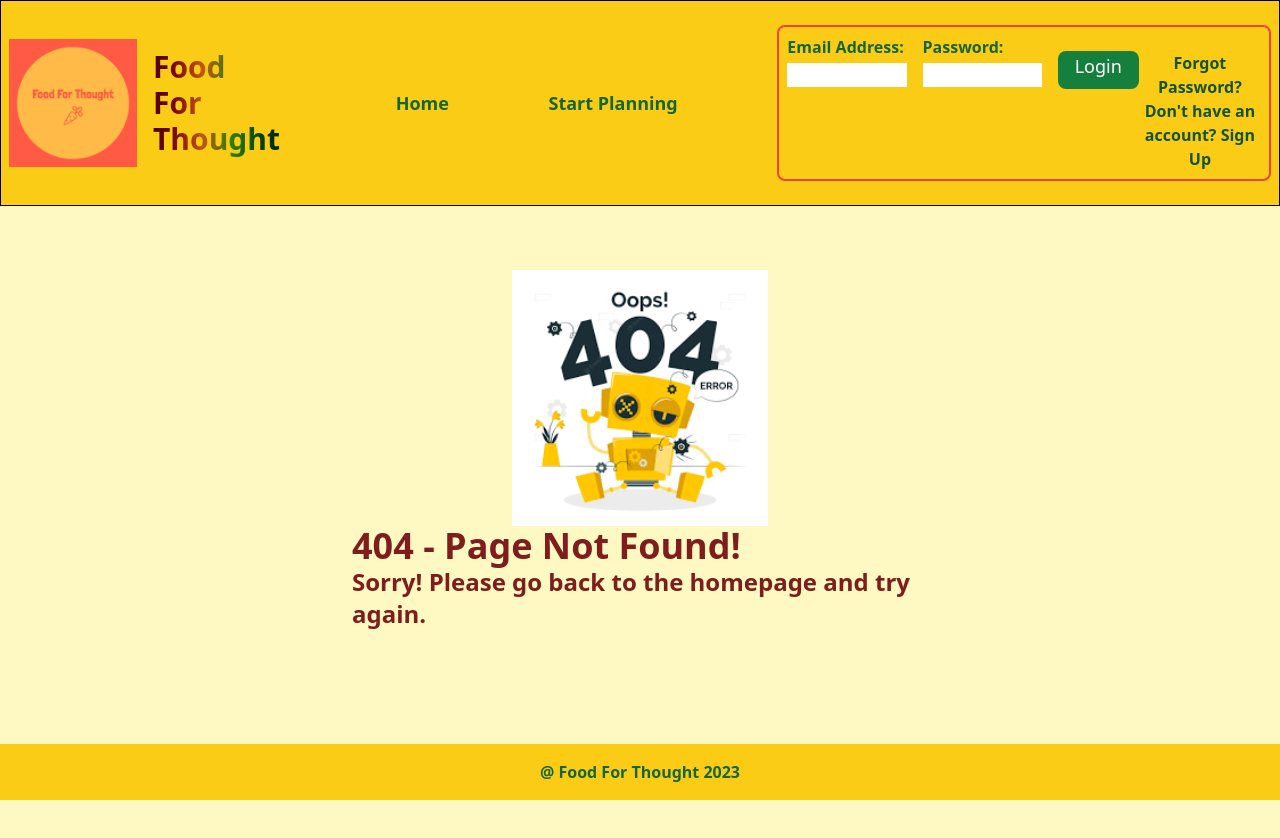
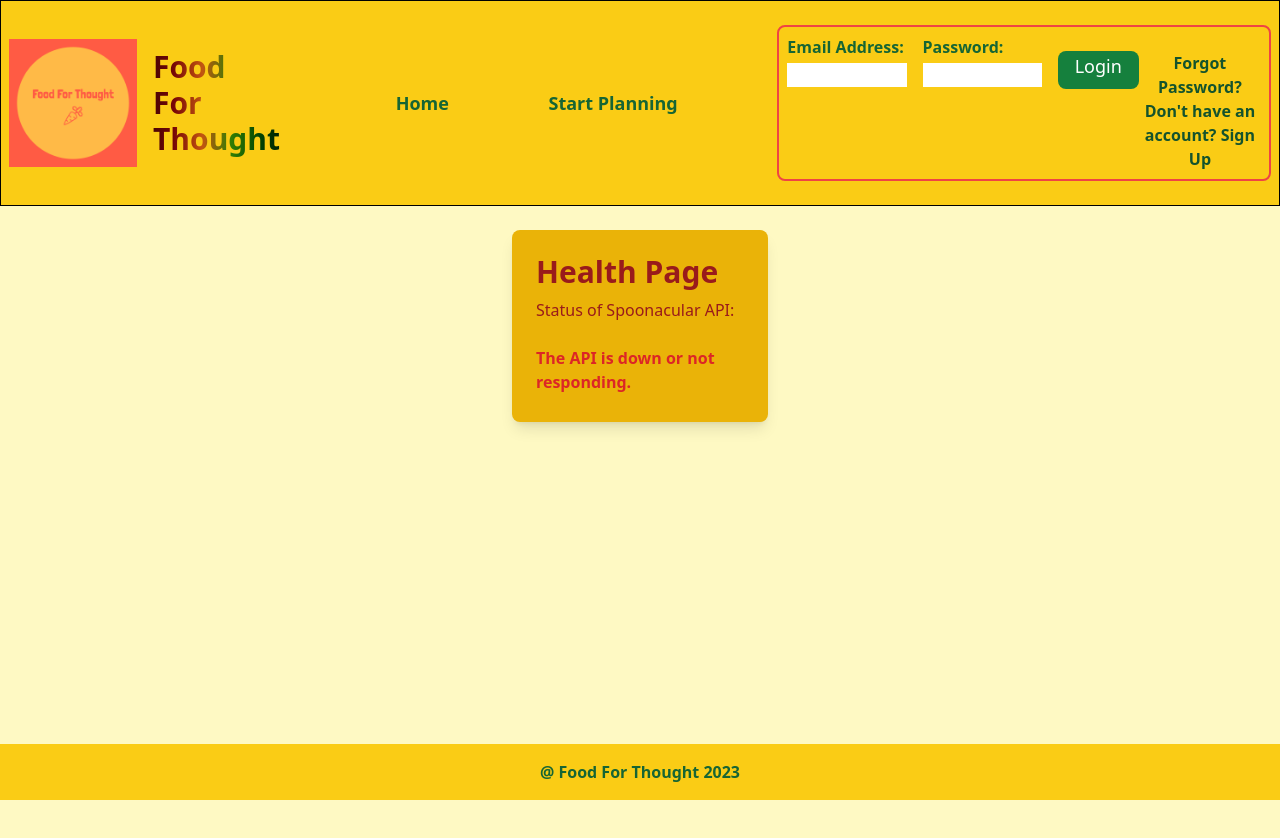
Before and after one commit to hayleyashby7/Food-For-Thought, a React (Vite) app in the folder client/: page /health in a window 1280 px wide. Shown: the top 838 px of the page. Built offline with nearby package versions, Linux system fonts and the light colour scheme; no server answers.

Commit message:
feat: created a basic /health page

```diff
--- /dev/null
+++ b/client/src/components/health_page/health_page.tsx
@@ -0,0 +1,46 @@
+import { useEffect, useState } from "react";
+
+const HealthPage = () => {
+  const [apiStatus, setApiStatus] = useState("Checking status...");
+
+  useEffect(() => {
+    fetch(
+      `https://api.spoonacular.com/recipes/complexSearch?apiKey=${
+        import.meta.env.VITE_SPOONACULAR_API_KEY
+      }`
+    )
+      .then((response) => {
+        if (response.ok) {
+          setApiStatus("The API is up and running!");
+        } else {
+          setApiStatus("The API seems to be down.");
+        }
+      })
+      // eslint-disable-next-line @typescript-eslint/no-unused-vars
+      .catch((_error) => {
+        setApiStatus("The API is down or not responding.");
+      });
+  }, []);
+
+  return (
+    <div className="min-h-screen flex justify-center bg-yellow-100">
+      <div className="h-48 w-64 p-6 bg-yellow-500 shadow-lg rounded-lg">
+        <h1 className="text-3xl font-bold mb-2 text-red-800">Health Page</h1>
+        <p className="font bold text-2x1  text-red-800">
+          Status of Spoonacular API:
+        </p>
+        <br />
+        <p
+          className={
+            apiStatus.startsWith("The API is up")
+              ? "text-green-800 font-bold"
+              : "text-red-600 font-bold"
+          }
+        >
+          {apiStatus}
+        </p>
+      </div>
+    </div>
+  );
+};
+export default HealthPage;
--- a/client/src/components/router/router.tsx
+++ b/client/src/components/router/router.tsx
@@ -6,6 +6,7 @@ import NotFound from "../not_found/not_found";
 import StartButton from "../start_planning/StartButton";
 import LoginForm from "../login_form/login_form";
 import Signup from "../login_form/signup";
+import HealthPage from "../health_page/health_page";
 
 export const Router: React.FC = () => {
   return (
@@ -15,6 +16,7 @@ export const Router: React.FC = () => {
         <Route path="startplanning" element={<StartPlanning />} />
         <Route path="login" element={<LoginForm />} />
         <Route path="signup" element={<Signup />} />
+        <Route path="health" element={<HealthPage />} />
         <Route
           path="startbutton"
           element={
```
